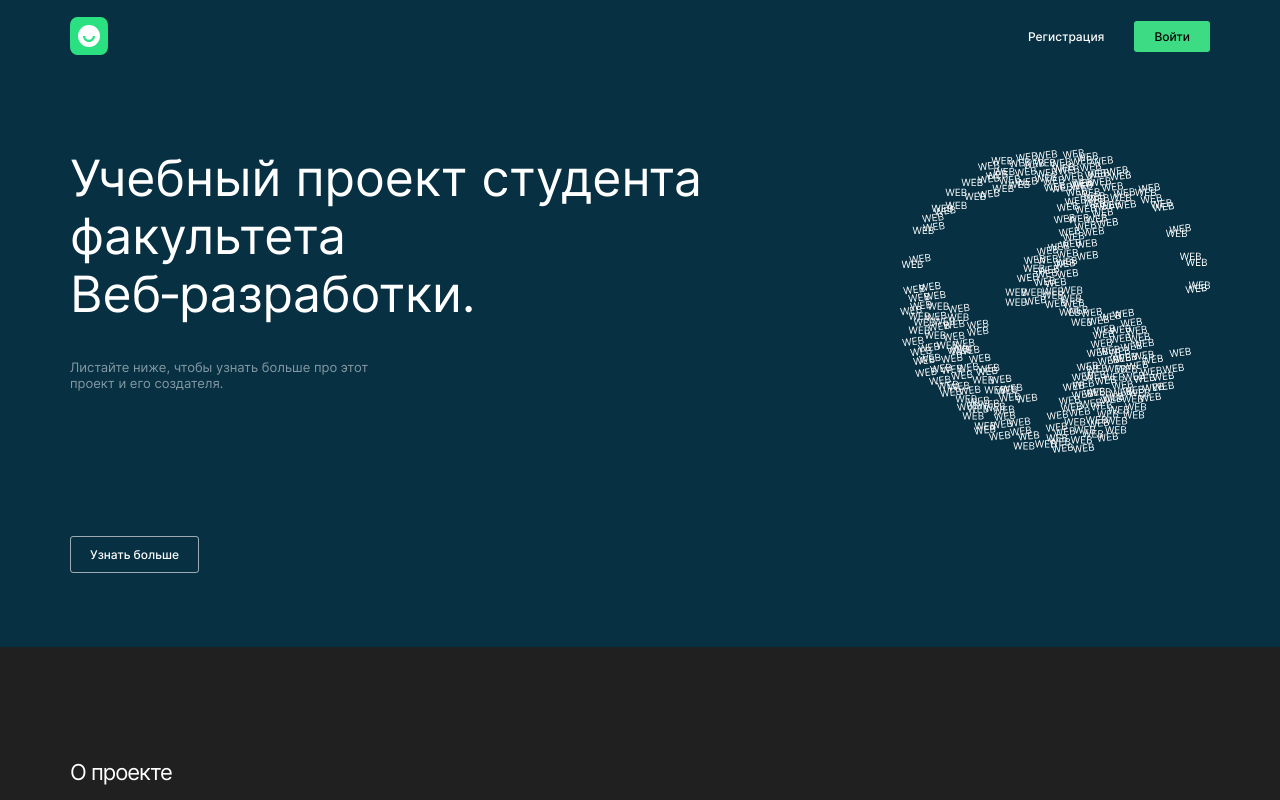
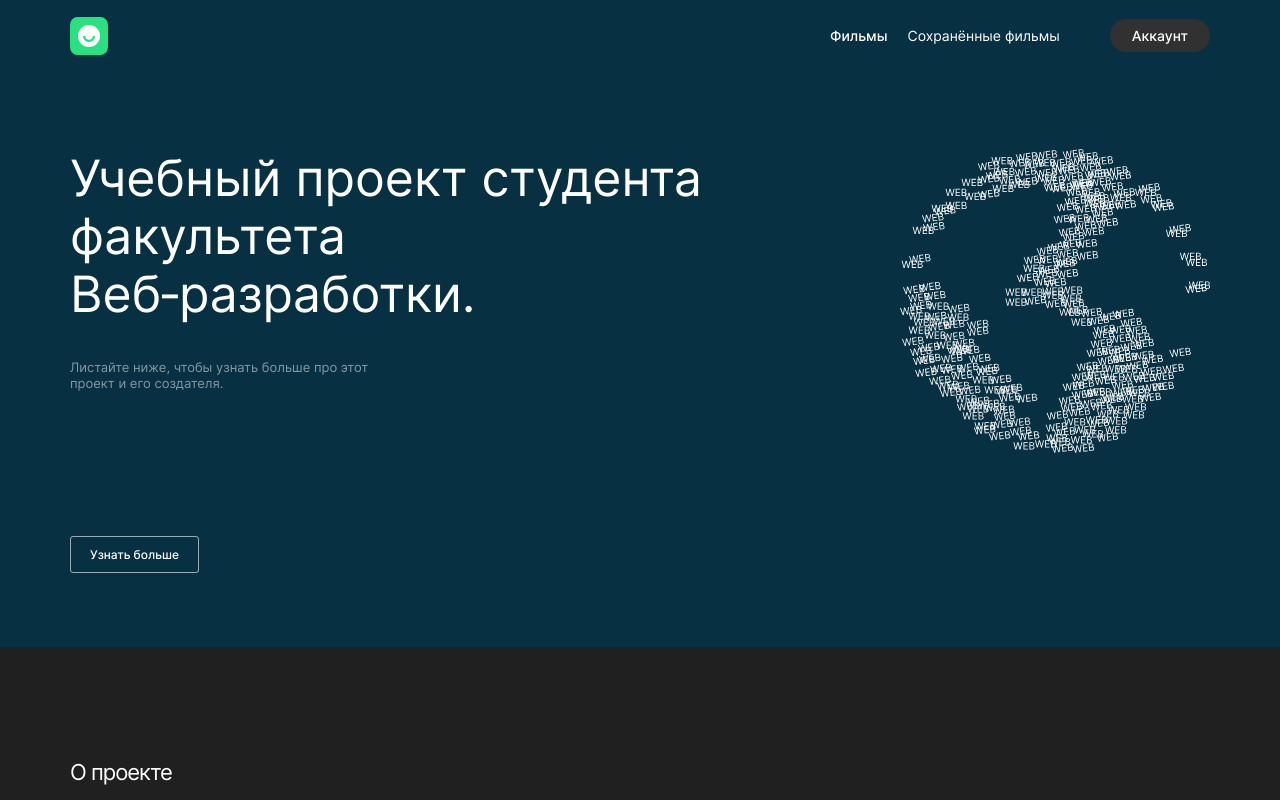
Before and after one commit to Tptechnician/movies-explorer-frontend, a React (Create React App) app: page / in a window 1280 px wide. Shown: the top 800 px of the page. Built offline with nearby package versions, Linux system fonts and the light colour scheme.

Commit message:
fix: Component/header: background-color

```diff
--- a/src/components/App/App.js
+++ b/src/components/App/App.js
@@ -15,7 +15,7 @@ import PageNotFound from '../PageNotFound/PageNotFound';
 
 function App() {
   const { pathname } = useLocation();
-  const [loggedIn, setLoggedIn] = useState(false);
+  const [loggedIn, setLoggedIn] = useState(true);
   const [isMenuOpen, setIsMenuOpen] = useState(false);
 
   function toggleMenu() {
--- a/src/components/Header/Header.js
+++ b/src/components/Header/Header.js
@@ -1,11 +1,17 @@
 import React from 'react';
 import './Header.css';
+import { useLocation } from 'react-router-dom';
 import LogoLink from '../LogoLink/LogoLink';
 import Navigation from '../Navigation/Navigation';
 
 function Header({ loggedIn, onToggleMenu }) {
+  const { pathname } = useLocation();
   return (
-    <header className={!loggedIn ? 'header' : 'header header_background-black'}>
+    <header
+      className={
+        !loggedIn ? 'header' : pathname === '/' ? 'header' : 'header header_background-black'
+      }
+    >
       <LogoLink />
       <Navigation loggedIn={loggedIn} onToggleMenu={onToggleMenu} />
     </header>
```
